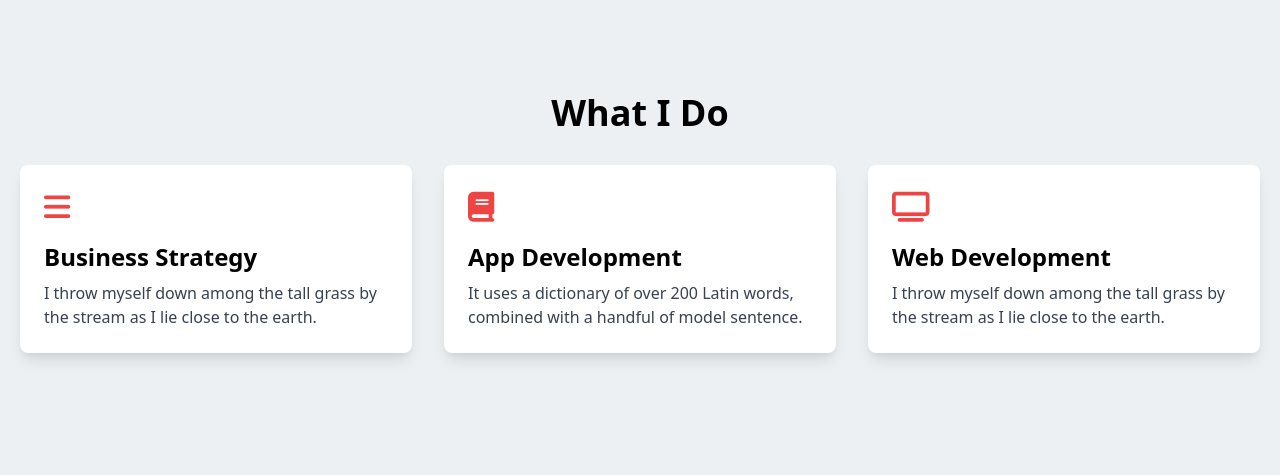
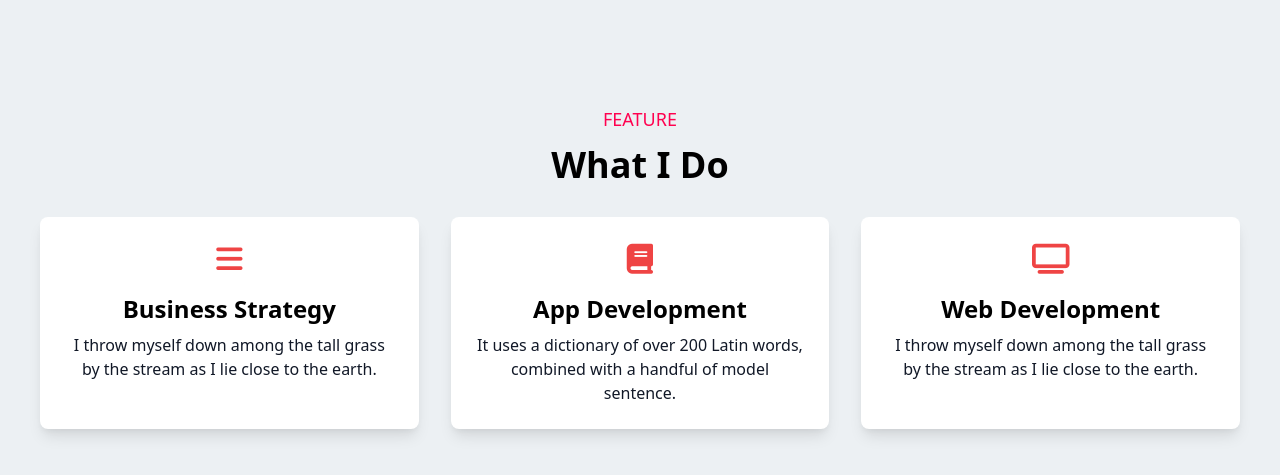
Before and after one commit to devnix-sadib/portfolio_for_dada, a website: page index.html in a window 1280 px wide. Shown: the part 759-1234 px from the top of the page. Drawn offline with nearby package versions, Linux system fonts and the light colour scheme.

Commit message:
feature added

```diff
--- a/index.html
+++ b/index.html
@@ -39,7 +39,7 @@
             background-color: #ecf0f3;
         }
 
-        .redText {
+        .redText,.hmm {
             color: #ff014f;
         }
         .line{
@@ -157,51 +157,33 @@
     </main>
 
     <!--feature-->
-    <div class="py-24">
-        <h1 class="text-4xl font-bold text-center mb-8">What I Do</h1>
-        <div class="mx-5 grid grid-cols-1 md:grid-cols-3 gap-8">
+    <div class="py-24 md:text-center justify-center">
+        <h1 class="hmm text-lg px-10 py-3">FEATURE</h1>
+        <h1 class="text-4xl font-bold px-10 mb-8">What I Do</h1>
+        <div class="mx-10 grid grid-cols-1 md:grid-cols-3 gap-8">
             <div class="group bg-white p-6 rounded-lg shadow-lg transition duration-300 ease-in-out hover:bg-[#ff014f]">
                 <div class="text-red-500 text-3xl mb-4 transition-colors duration-300 ease-in-out group-hover:text-white">
                     <i class="fas fa-bars"></i>
                 </div>
                 <h2 class="text-2xl font-bold mb-2">Business Strategy</h2>
-                <p class="text-gray-700 transition-colors duration-300 ease-in-out group-hover:text-white">I throw myself down among the tall grass by the stream as I lie close to the earth.</p>
+                <p class="text-gray-900 transition-colors duration-300 ease-in-out group-hover:text-white">I throw myself down among the tall grass by the stream as I lie close to the earth.</p>
             </div>
             <div class="group bg-white p-6 rounded-lg shadow-lg transition duration-300 ease-in-out hover:bg-[#ff014f]">
                 <div class="text-red-500 text-3xl mb-4 transition-colors duration-300 ease-in-out group-hover:text-white">
                     <i class="fas fa-book"></i>
                 </div>
                 <h2 class="text-2xl font-bold mb-2">App Development</h2>
-                <p class="text-gray-700 transition-colors duration-300 ease-in-out group-hover:text-white">It uses a dictionary of over 200 Latin words, combined with a handful of model sentence.</p>
+                <p class="text-gray-900 transition-colors duration-300 ease-in-out group-hover:text-white">It uses a dictionary of over 200 Latin words, combined with a handful of model sentence.</p>
             </div>
             <div class="group bg-white p-6 rounded-lg shadow-lg transition duration-300 ease-in-out hover:bg-[#ff014f]">
                 <div class="text-red-500 text-3xl mb-4 transition-colors duration-300 ease-in-out group-hover:text-white">
                     <i class="fas fa-tv"></i>
                 </div>
                 <h2 class="text-2xl font-bold mb-2">Web Development</h2>
-                <p class="text-gray-700 transition-colors duration-300 ease-in-out group-hover:text-white">I throw myself down among the tall grass by the stream as I lie close to the earth.</p>
+                <p class="text-gray-900 transition-colors duration-300 ease-in-out group-hover:text-white">I throw myself down among the tall grass by the stream as I lie close to the earth.</p>
             </div>
         </div>
     </div>
-
-
-
-
-
-
-
-
-
-
-
-
-
-
-
-
-
-
-
 
     <script>
         const menuButton = document.getElementById("menuButton");
```
